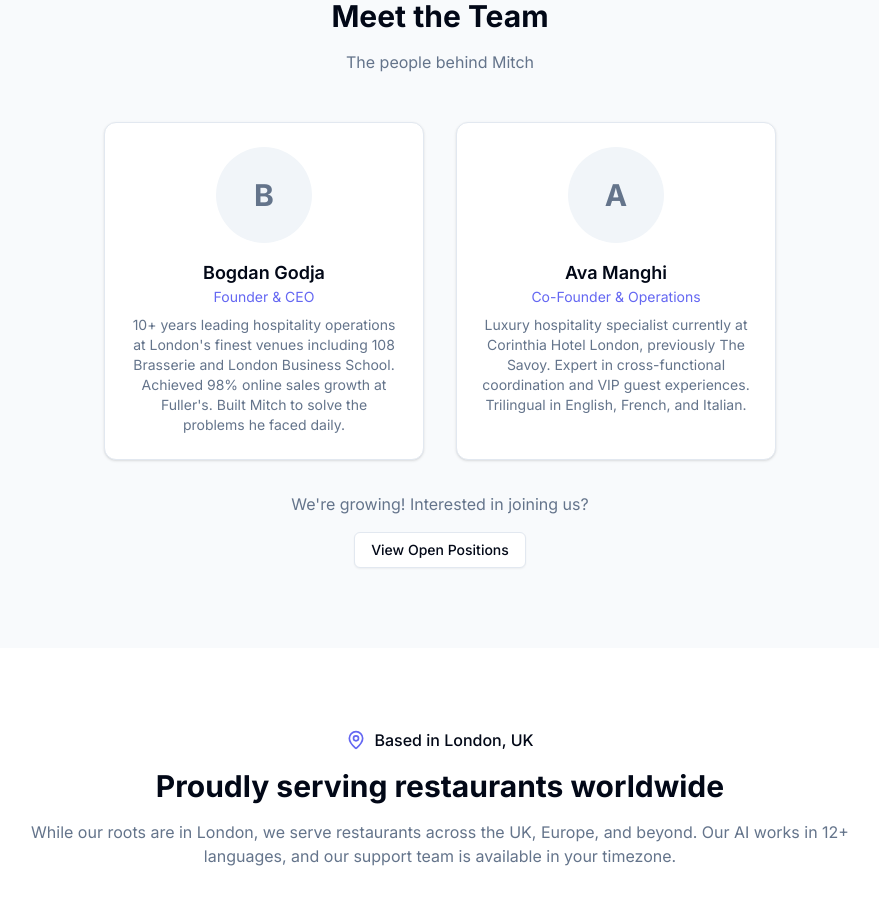
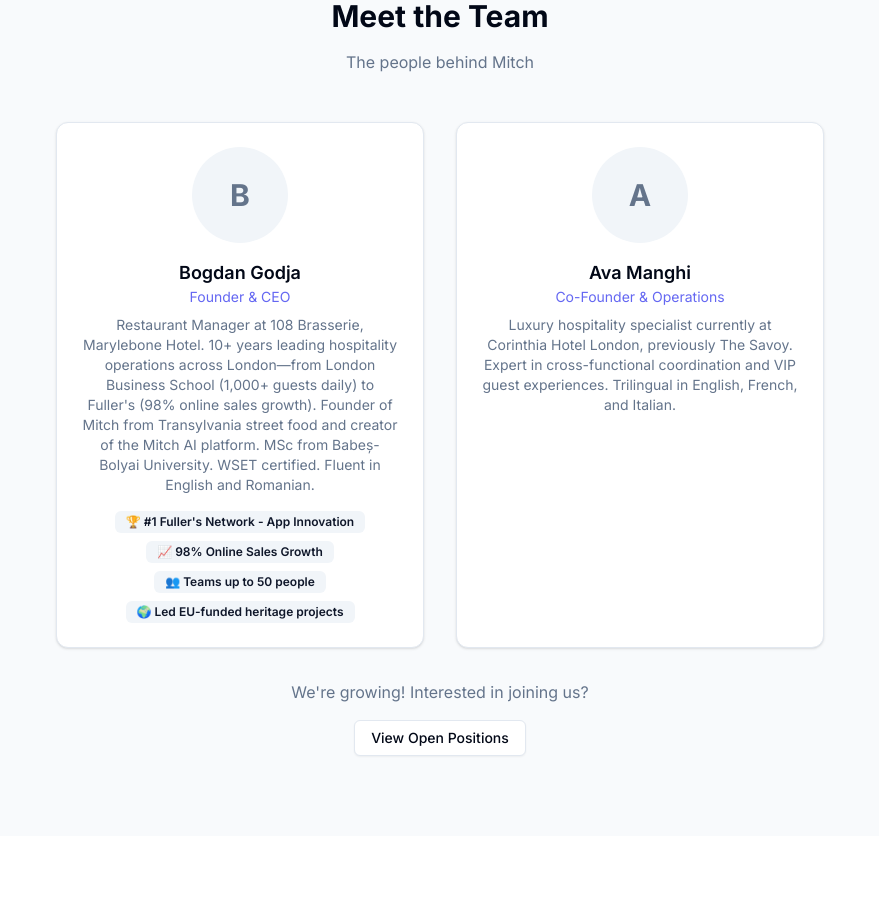
Before and after one commit to Bogdan0708/MitchAI, a Next.js app in the folder frontend/: page /about in a window 1280 px wide. Shown: the part 2680-3596 px from the top of the page, without its empty margins (200-1079 px from the left). Built offline with nearby package versions, Linux system fonts and the light colour scheme; no server answers.

Commit message:
feat(about): enhance team section with Bogdan's full profile
- Add Mitch from Transylvania founder & Mitch AI creator roles
- Include key achievements as badges
- Expand bio with 108 Brasserie, LBS, Fuller's experience
- Add WSET certification and education

```diff
--- a/frontend/src/app/about/page.tsx
+++ b/frontend/src/app/about/page.tsx
@@ -52,14 +52,16 @@
   {
     name: 'Bogdan Godja',
     role: 'Founder & CEO',
-    bio: '10+ years leading hospitality operations at London\'s finest venues including 108 Brasserie and London Business School. Achieved 98% online sales growth at Fuller\'s. Built Mitch to solve the problems he faced daily.',
+    bio: 'Restaurant Manager at 108 Brasserie, Marylebone Hotel. 10+ years leading hospitality operations across London—from London Business School (1,000+ guests daily) to Fuller\'s (98% online sales growth). Founder of Mitch from Transylvania street food and creator of the Mitch AI platform. MSc from Babeș-Bolyai University. WSET certified. Fluent in English and Romanian.',
     image: null,
+    achievements: ['🏆 #1 Fuller\'s Network - App Innovation', '📈 98% Online Sales Growth', '👥 Teams up to 50 people', '🌍 Led EU-funded heritage projects'],
   },
   {
     name: 'Ava Manghi',
     role: 'Co-Founder & Operations',
     bio: 'Luxury hospitality specialist currently at Corinthia Hotel London, previously The Savoy. Expert in cross-functional coordination and VIP guest experiences. Trilingual in English, French, and Italian.',
     image: null,
+    achievements: null,
   },
 ]
 
@@ -224,7 +226,7 @@
             <p className="text-muted-foreground">The people behind Mitch</p>
           </div>
 
-          <div className="grid md:grid-cols-2 gap-8 max-w-2xl mx-auto">
+          <div className="grid md:grid-cols-2 gap-8 max-w-3xl mx-auto">
             {team.map((member) => (
               <Card key={member.name} className="text-center">
                 <CardContent className="p-6">
@@ -233,7 +235,16 @@
                   </div>
                   <h3 className="text-lg font-semibold">{member.name}</h3>
                   <p className="text-sm text-primary mb-2">{member.role}</p>
-                  <p className="text-sm text-muted-foreground">{member.bio}</p>
+                  <p className="text-sm text-muted-foreground mb-4">{member.bio}</p>
+                  {member.achievements && (
+                    <div className="flex flex-wrap gap-2 justify-center">
+                      {member.achievements.map((achievement, i) => (
+                        <Badge key={i} variant="secondary" className="text-xs">
+                          {achievement}
+                        </Badge>
+                      ))}
+                    </div>
+                  )}
                 </CardContent>
               </Card>
             ))}
```
